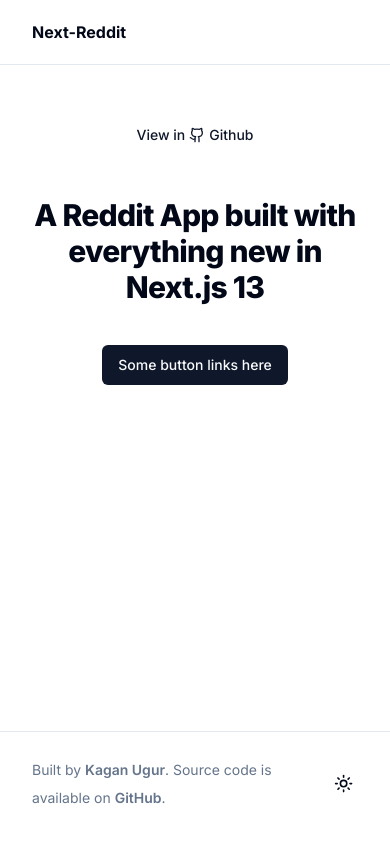
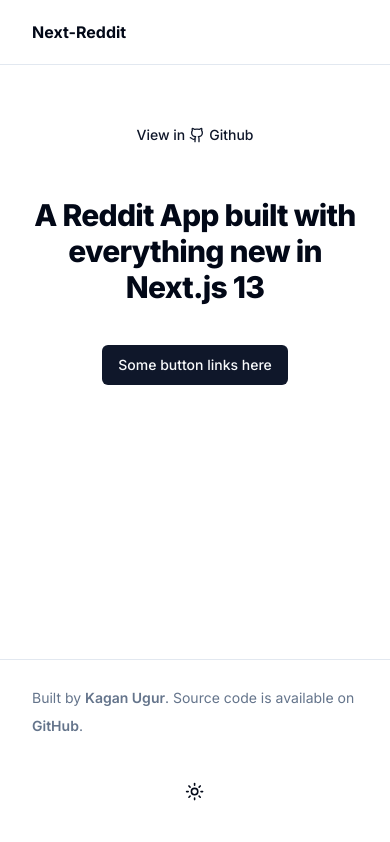
Before and after one commit to thekaganugur/next-reddit, a Next.js app: page / in a window 390 px wide. Built offline with nearby package versions, Linux system fonts and the light colour scheme.

Commit message:
feat: Footer layout

```diff
--- a/src/app/layout.tsx
+++ b/src/app/layout.tsx
@@ -39,7 +39,7 @@
 
           <footer className="border-t">
             <div className="container pb-8 pt-6 md:py-8">
-              <div className="flex items-center">
+              <div className="flex flex-col items-center gap-4 md:flex-row md:justify-between">
                 <div className="text-left text-sm leading-loose text-muted-foreground">
                   Built by{" "}
                   <Link
```
